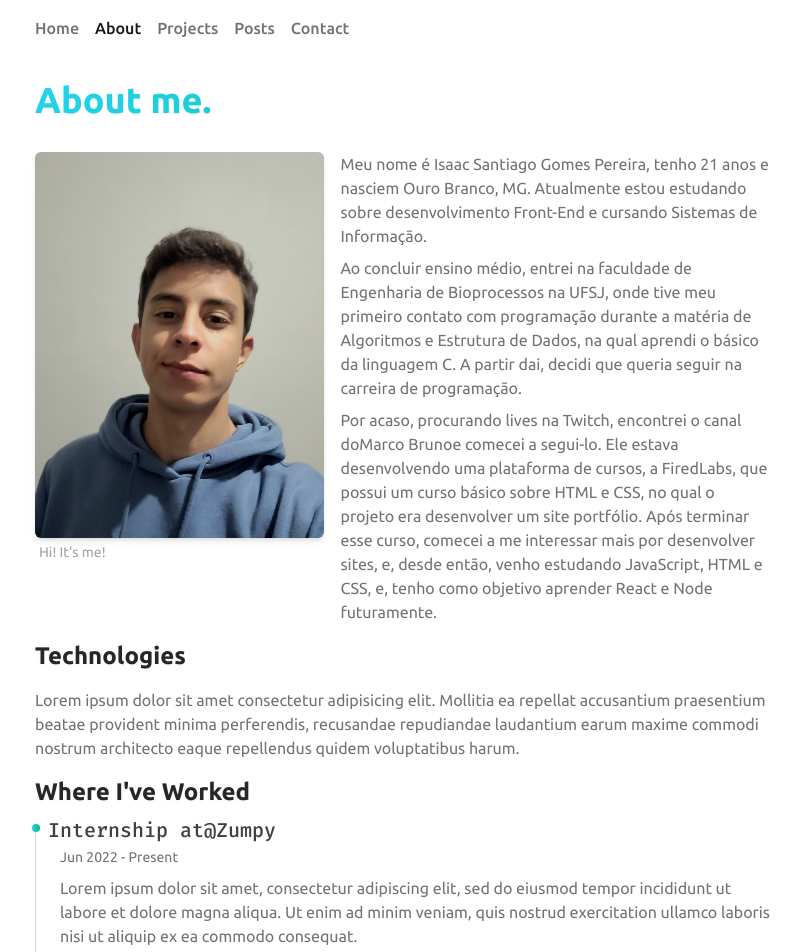
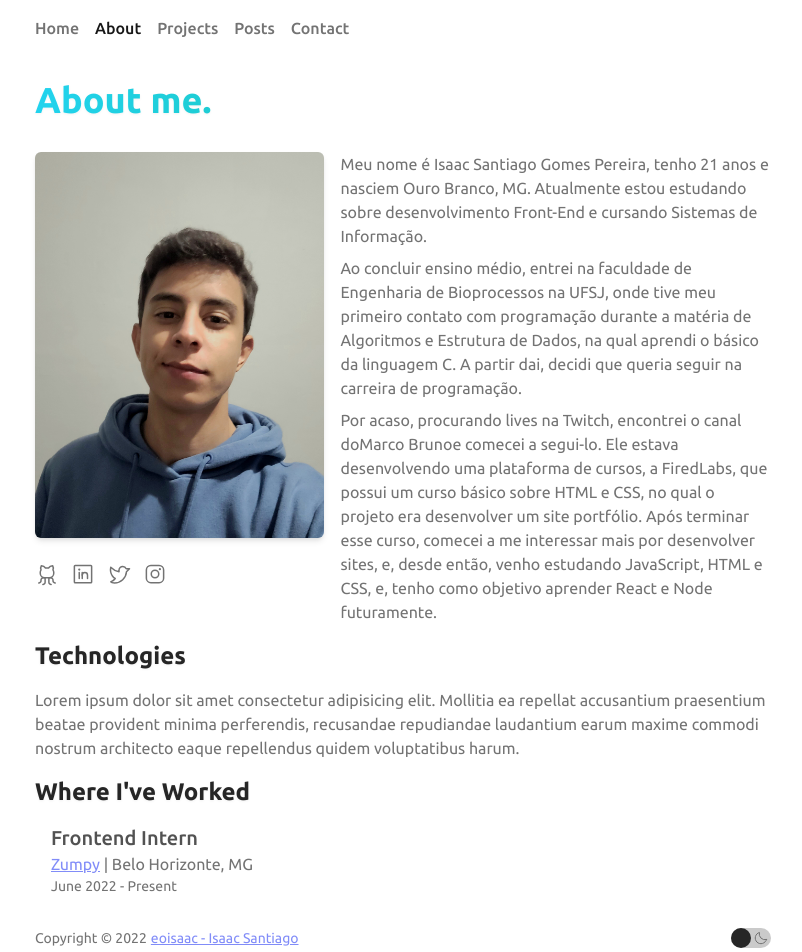
Before and after one commit to eoisaac/eoisaac.me, a React (Vite) app: page /about in a window 1280 px wide. Shown: the top 952 px of the page, without its empty margins (237-1039 px from the left). Built offline with nearby package versions, Linux system fonts and the light colour scheme.

Commit message:
:recycle: refactor: job node style

```diff
--- a/src/components/CustomLink.tsx
+++ b/src/components/CustomLink.tsx
@@ -1,3 +1,37 @@
-export const CustomLink = () => {
-  return <a href=""></a>
+import { ArrowSquareOut } from 'phosphor-react'
+import { HTMLAttributes } from 'react'
+
+interface CustomLinkProps extends HTMLAttributes<HTMLAnchorElement> {
+  label: string
+  href: string
+  type?: 'intern' | 'navigation' | 'external'
+  target?: '_blank' | '_parent' | '_self' | '_top'
+  icon?: boolean
 }
+
+export const CustomLink = ({
+  label,
+  href,
+  type = 'intern',
+  target = '_blank',
+  icon = true,
+  ...rest
+}: CustomLinkProps) => {
+  return (
+    <a
+      href={href}
+      target={target}
+      className="hover inline-flex items-center whitespace-nowrap text-m-400
+      underline"
+      rel="noreferrer"
+      {...rest}
+    >
+      <span>{label}</span>
+      {icon && (
+        <span className="text-base">
+          <ArrowSquareOut />
+        </span>
+      )}
+    </a>
+  )
+}
--- a/src/components/JobNode.tsx
+++ b/src/components/JobNode.tsx
@@ -1,35 +1,30 @@
-export const JobNode = () => {
+import { Job } from '../@types/app'
+import { CustomLink } from './CustomLink'
+
+interface JobNodeProps {
+  job: Job
+}
+
+export const JobNode = ({ job }: JobNodeProps) => {
+  const { role, company, start, end } = job
+  const { name, place, link } = company
+
   return (
-    <li>
-      <div className="flex-start relative flex items-center">
-        <div
-          className="absolute -top-1 -left-[4.5px] flex h-2 w-2 items-center
-        justify-center rounded-full bg-gradient-to-r from-cyan-400
-        to-emerald-500"
-        />
-        <h4
-          className="ml-3 -mt-3 font-mono text-lg  font-medium text-b-200
-        sm:text-xl"
-        >
-          Internship at
-          <a
-            href="https://www.zumpy.com.br/"
-            target="_blank"
-            className="link"
-            rel="noreferrer"
-          >
-            @Zumpy
-          </a>
-        </h4>
+    <li className="flex flex-col">
+      <h4 className="text-lg font-medium text-b-300 sm:text-xl">{role}</h4>
+      <div>
+        {link ? (
+          <CustomLink href={link} target="_blank" label={name} icon={false} />
+        ) : (
+          <span>{name}</span>
+        )}
+        <span> | </span>
+        <span>{place}</span>
       </div>
-      <div className="ml-6 mb-6">
-        <span className="text-sm">Jun 2022 - Present</span>
-        <p className="text-text-primary mt-2 mb-4">
-          Lorem ipsum dolor sit amet, consectetur adipiscing elit, sed do
-          eiusmod tempor incididunt ut labore et dolore magna aliqua. Ut enim ad
-          minim veniam, quis nostrud exercitation ullamco laboris nisi ut
-          aliquip ex ea commodo consequat.
-        </p>
+      <div className="text-sm">
+        <span>{start}</span>
+        <span> - </span>
+        <span>{end}</span>
       </div>
     </li>
   )
--- a/src/components/MenuLink.tsx
+++ /dev/null
@@ -1,21 +0,0 @@
-import { NavLink } from 'react-router-dom'
-
-interface MenuLinkProps {
-  label: string
-  href: string
-  onClick?: () => void
-}
-
-export const MenuLink = ({ label, href, onClick }: MenuLinkProps) => {
-  return (
-    <li onClick={onClick}>
-      <NavLink
-        to={href}
-        className="-m-1 rounded-md p-1 font-medium transition-all duration-500
-        ease-in-out hover:text-b-300"
-      >
-        {label}
-      </NavLink>
-    </li>
-  )
-}
--- /dev/null
+++ b/src/components/SocialList.tsx
@@ -0,0 +1,48 @@
+import {
+  GithubLogo,
+  InstagramLogo,
+  LinkedinLogo,
+  TwitterLogo,
+} from 'phosphor-react'
+
+interface SocialMediaProps {
+  name: string
+  href: string
+  icon: JSX.Element
+}
+
+const SocialMedia = ({ name, href, icon }: SocialMediaProps) => {
+  return (
+    <li>
+      <a
+        href={href}
+        className="p-2"
+        title={`My ${name}`}
+        target="_blank"
+        rel="noreferrer"
+      >
+        <div className="hover -m-1 bg-transparent p-1 text-2xl text-b-400">
+          {icon}
+        </div>
+        <span className="sr-only">{`My ${name}`}</span>
+      </a>
+    </li>
+  )
+}
+
+export const SocialList = () => {
+  const socialMedias = [
+    { name: 'GitHub', href: '', icon: <GithubLogo /> },
+    { name: 'LinkedIn', href: '', icon: <LinkedinLogo /> },
+    { name: 'Twitter', href: '', icon: <TwitterLogo /> },
+    { name: 'Instagram', href: '', icon: <InstagramLogo /> },
+  ]
+
+  return (
+    <ul className="flex gap-3">
+      {socialMedias.map(({ name, href, icon }) => {
+        return <SocialMedia key={name} name={name} href={href} icon={icon} />
+      })}
+    </ul>
+  )
+}
--- /dev/null
+++ b/src/data/jobs.ts
@@ -0,0 +1,14 @@
+import { Job } from '../@types/app'
+
+export const jobs: Job[] = [
+  {
+    role: 'Frontend Intern',
+    company: {
+      name: 'Zumpy',
+      place: 'Belo Horizonte, MG',
+      link: 'https://www.zumpy.com.br/',
+    },
+    start: 'June 2022',
+    end: 'Present',
+  },
+]
--- a/src/layouts/Footer.tsx
+++ b/src/layouts/Footer.tsx
@@ -1,4 +1,5 @@
 import { Moon, Sun } from 'phosphor-react'
+import { CustomLink } from '../components/CustomLink'
 import { Toggle } from '../components/Toggle'
 import { useTheme } from '../hooks/useTheme'
 
@@ -14,14 +15,11 @@ export const Footer = () => {
     >
       <div className="flex flex-wrap items-center gap-1 text-sm">
         <div>Copyright &copy; {currentYear} </div>
-        <a
+        <CustomLink
           href="https://github.com/eoisaac"
-          target="_blank"
-          rel="noreferrer"
-          className="text-b-100 hover:text-b-50"
-        >
-          eoisaac - Isaac Santiago
-        </a>
+          label="eoisaac - Isaac Santiago"
+          icon={false}
+        />
       </div>
       <Toggle
         label="Toggle theme"
--- a/src/layouts/Header.tsx
+++ b/src/layouts/Header.tsx
@@ -1,8 +1,24 @@
 import { List, X } from 'phosphor-react'
 import { useEffect, useState } from 'react'
+import { NavLink } from 'react-router-dom'
 import { Button } from '../components/Button'
-import { MenuLink } from '../components/MenuLink'
 import { navLinks } from '../routes/AppRoutes'
+
+interface MenuLinkProps {
+  label: string
+  href: string
+  onClick?: () => void
+}
+
+const MenuLink = ({ label, href, onClick }: MenuLinkProps) => {
+  return (
+    <li onClick={onClick}>
+      <NavLink to={href} className="hover -m-1 bg-transparent p-1 font-medium">
+        {label}
+      </NavLink>
+    </li>
+  )
+}
 
 export const Header = () => {
   const [displayMenu, setDisplayMenu] = useState(false)
--- a/src/pages/About.tsx
+++ b/src/pages/About.tsx
@@ -1,10 +1,10 @@
 import { JobNode } from '../components/JobNode'
+import { SocialList } from '../components/SocialList'
+import { jobs } from '../data/jobs'
 import { BasePage } from '../layouts/BasePage'
 import { BaseSection } from '../layouts/BaseSection'
 
 export const About = () => {
-  const jobs = [{}, {}]
-
   return (
     <BasePage heading="About me.">
       <BaseSection heading="A little about myself" srHeading>
@@ -12,6 +12,7 @@ export const About = () => {
           className="flex flex-col items-center gap-4 sm:flex-row
         sm:items-start"
         >
+          <div>
             <figure>
               <img
                 src="./assets/images/me.jpg"
@@ -19,10 +20,10 @@ export const About = () => {
                 loading="lazy"
                 className="rounded-md shadow-md"
               />
-            <figcaption className="ml-1 mt-1 text-sm text-b-500">
-              Hi! It&apos;s me!
-            </figcaption>
+              <figcaption className="sr-only">Isaac Santiago.</figcaption>
             </figure>
+            <SocialList />
+          </div>
           <div className="flex flex-col gap-2">
             <p>
               Meu nome é Isaac Santiago Gomes Pereira, tenho 21 anos e nasciem
@@ -57,10 +58,10 @@ export const About = () => {
         </p>
       </BaseSection>
       <BaseSection heading="Where I've Worked">
-        <ol className="mt-1 border-l-[1px] border-b-600">
-          {jobs.map((job, index) => (
-            <JobNode key={index} />
-          ))}
+        <ol className="ml-4 flex list-disc flex-col gap-4">
+          {jobs.map((job) => {
+            return <JobNode key={`${job.role}-${job.company.name}`} job={job} />
+          })}
         </ol>
       </BaseSection>
     </BasePage>
--- /dev/null
+++ b/src/pages/NotFound.tsx
@@ -0,0 +1,16 @@
+import { ArrowUUpLeft } from 'phosphor-react'
+import { Link } from 'react-router-dom'
+import { Button } from '../components/Button'
+
+export const NotFound = () => {
+  return (
+    <div className="grid h-screen w-screen place-items-center">
+      <div>
+        <h1>Page not found!</h1>
+        <Link to="/" className="self-start focus:shadow-none">
+          <Button label="Return to home" icon={<ArrowUUpLeft />} />
+        </Link>
+      </div>
+    </div>
+  )
+}
--- a/src/routes/AppRoutes.tsx
+++ b/src/routes/AppRoutes.tsx
@@ -2,6 +2,7 @@ import { Route, Routes } from 'react-router-dom'
 import { DefaultLayout } from '../layouts/DefaultLayout'
 import { About } from '../pages/About'
 import { Home } from '../pages/Home'
+import { NotFound } from '../pages/NotFound'
 
 export const navLinks = [
   { label: 'Home', href: '/' },
@@ -18,7 +19,7 @@ export const AppRoutes = () => {
         <Route path="/" element={<Home />} />
         <Route path="/about" element={<About />} />
       </Route>
-      <Route path="*" element={<h1>Not Found</h1>} />
+      <Route path="*" element={<NotFound />} />
     </Routes>
   )
 }
--- a/src/styles/main.css
+++ b/src/styles/main.css
@@ -62,12 +62,12 @@
 }
 
 ::selection {
-  @apply bg-m-600 text-b-100;
+  @apply bg-cyan-600 text-b-100;
 }
 
 :focus {
   @apply overflow-hidden rounded-md border-none outline-none;
-  box-shadow: 0 0 0 2px theme(colors.m-600);
+  box-shadow: 0 0 0 2px theme(colors.cyan.400);
 }
 
 ::-webkit-scrollbar {
@@ -86,6 +86,10 @@ ul li a.active {
   @apply text-b-50 hover:text-b-50;
 }
 
+.hover {
+  @apply rounded-md transition-all duration-200 hover:bg-b-700/50 hover:text-b-300;
+}
+
 @layer base {
   html {
     scroll-behavior: smooth;
```
Also changed, not shown: src/@types/app.d.ts (added, +12 -0 lines). Lines whose indentation alone changed are shown as unchanged.
